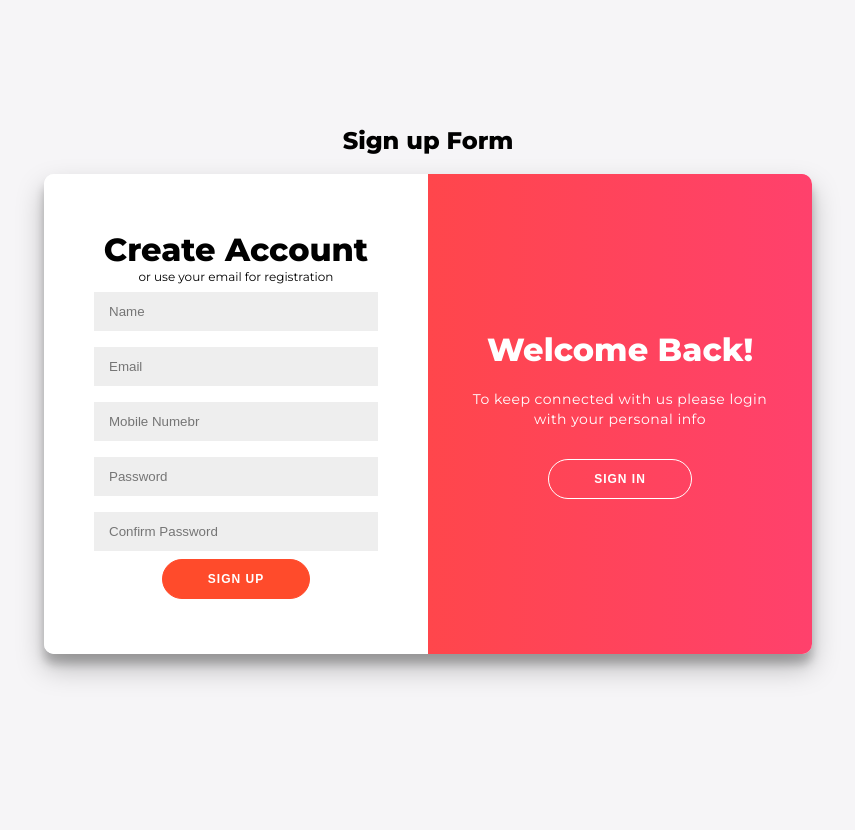
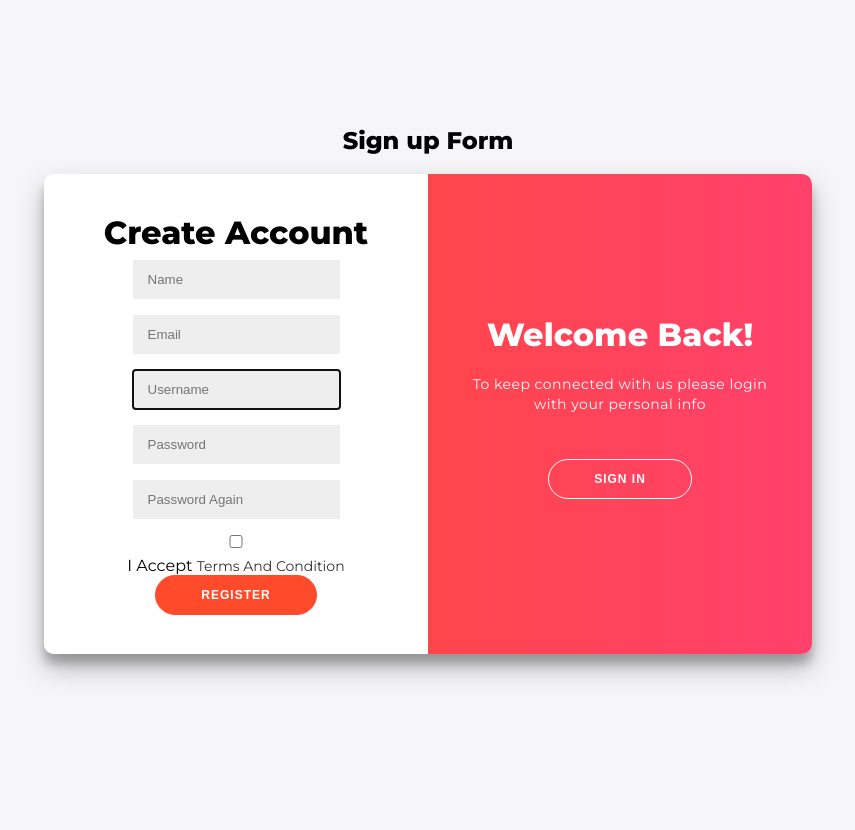
Before and after one commit to Burhank13/Homesphere, a Django app: template properties/templates/register.html in a window 1280 px wide. Shown: the whole page, without its empty margins (212-1067 px from the left). Run offline with Django 3.2, Linux system fonts and the light colour scheme; the template is opened without the code that fills it: values that come from a table or form of the project are taken from there, others are empty.

Commit message:
Login Authentication Done

```diff
--- a/Homesphere/settings.py
+++ b/Homesphere/settings.py
@@ -37,6 +37,7 @@
     'django.contrib.sessions',
     'django.contrib.messages',
     'django.contrib.staticfiles',
+    'properties'
 ]
 
 MIDDLEWARE = [
--- a/Homesphere/urls.py
+++ b/Homesphere/urls.py
@@ -14,8 +14,9 @@
     2. Add a URL to urlpatterns:  path('blog/', include('blog.urls'))
 """
 from django.contrib import admin
-from django.urls import path
+from django.urls import path,include
 
 urlpatterns = [
     path('admin/', admin.site.urls),
+    path('',include('properties.urls'))
 ]
--- /dev/null
+++ b/properties/forms.py
@@ -0,0 +1,40 @@
+from django import forms
+from django.contrib.auth.models import User
+from django.contrib.auth.forms import UserCreationForm
+
+class RegisterForm(UserCreationForm):
+    email = forms.EmailField(
+    max_length=100,
+    required = True,
+    help_text='Enter Email Address',
+    widget=forms.TextInput(attrs={'class': 'form-control', 'placeholder': 'Email'}),
+    )
+    name = forms.CharField(
+    max_length=100,
+    required = True,
+    help_text='Enter First Name',
+    widget=forms.TextInput(attrs={'class': 'form-control', 'placeholder': 'Name'}),
+    )
+    username = forms.CharField(
+    max_length=200,
+    required = True,
+    help_text='Enter Username',
+    widget=forms.TextInput(attrs={'class': 'form-control', 'placeholder': 'Username'}),
+    )
+    password1 = forms.CharField(
+    help_text='Enter Password',
+    required = True,
+    widget=forms.PasswordInput(attrs={'class': 'form-control', 'placeholder': 'Password'}),
+    )
+    password2 = forms.CharField(
+    required = True,
+    help_text='Enter Password Again',
+    widget=forms.PasswordInput(attrs={'class': 'form-control', 'placeholder': 'Password Again'}),
+    )
+    check = forms.BooleanField(required = True)
+
+    class Meta:
+        model = User
+        fields = [
+        'username', 'email', 'name', 'password1', 'password2', 'check',
+        ]
--- a/properties/templates/register.html
+++ b/properties/templates/register.html
@@ -8,17 +8,88 @@
   <body>
     <h2> Sign up Form</h2>
 <div class="container" id="container">
-<div class="form-container sign-in-container">
-		<form action="#">
+	<div class="form-container sign-in-container">
+		<form action="" method="POST">
+			{% csrf_token %}
 			<h1>Create Account</h1>
-
-			<span>or use your email for registration</span>
-			<input type="text" placeholder="Name">
-      <input type="email" placeholder="Email">
-    	<input type="integer" placeholder="Mobile Numebr">
-			<input type="password" placeholder="Password">
-    	<input type="password" placeholder="Confirm Password">
-			<button>Sign Up</button>
+			<div class="col-md-6">
+				<div class="form-group position-relative">
+				{{form.name}}
+				</div>
+				{% if form.name.errors %}
+				{% for error in form.name.errors %}
+				<div class="alert alert-danger">
+				<strong>{{ error|escape }}</strong>
+				</div>
+				{% endfor %}
+				{% endif %}
+				</div>
+				<div class="col-md-12">
+				<div class="form-group position-relative">
+				{{form.email}}
+				</div>
+				{% if form.email.errors %}
+				{% for error in form.email.errors %}
+				<div class="alert alert-danger">
+				<strong>{{ error|escape }}</strong>
+				</div>
+				{% endfor %}
+				{% endif %}
+				</div>
+				<div class="col-md-12">
+				<div class="form-group position-relative">
+				{{form.username}}
+				</div>
+				{% if form.username.errors %}
+				{% for error in form.username.errors %}
+				<div class="alert alert-danger">
+				<strong>{{ error|escape }}</strong>
+				</div>
+				{% endfor %}
+				{% endif %}
+				</div>
+				<div class="col-md-12">
+				<div class="form-group position-relative">
+				{{form.password1}}
+				</div>
+				{% if form.password1.errors %}
+				{% for error in form.password1.errors %}
+				<div class="alert alert-danger">
+				<strong>{{ error|escape }}</strong>
+				</div>
+				{% endfor %}
+				{% endif %}
+				</div>
+				<div class="col-md-12">
+				<div class="form-group position-relative">
+				{{form.password2}}
+				</div>
+				{% if form.password2.errors %}
+				{% for error in form.password2.errors %}
+				<div class="alert alert-danger">
+				<strong>{{ error|escape }}</strong>
+				</div>
+				{% endfor %}
+				{% endif %}
+				</div>
+				 <div class="col-md-12">
+				<div class="form-group">
+				<div class="custom-control">
+				{{form.check}}
+				<label >I Accept <a href="#" class="text-primary">Terms And Condition</a></label>
+				</div>
+				{% if form.check.errors %}
+				{% for error in form.check.errors %}
+				<div class="alert alert-danger">
+				<strong>{{ error|escape }}</strong>
+				</div>
+				{% endfor %}
+				{% endif %}
+				</div>
+				</div>
+				<div class="col-md-12">
+				<button class="btn btn-primary w-100" type="submit" >Register</button>
+				</div>
 		</form>
 	</div>
 
@@ -27,7 +98,7 @@
 			<div class="overlay-panel overlay-right">
 				<h1>Welcome Back!</h1>
 				<p>To keep connected with us please login with your personal info</p>
-				<button class="ghost" id="signIn">Sign In</button>
+				<a href="{% url 'login' %}"><button class="ghost" id="signIn">Sign In</button></a>
 			</div>
 
 		</div>
--- /dev/null
+++ b/properties/urls.py
@@ -0,0 +1,10 @@
+from django.contrib import admin
+from django.urls import path
+from django.conf import settings
+from . import views
+
+urlpatterns = [
+    # path('home', views.index, name='home'),
+    path('register',views.register,name='register'),
+    path('login',views.loginPage,name='login'),
+]
```
Also changed, not shown: properties/templates/login.html (+13 -8 lines), properties/views.py (+36 -2 lines).
